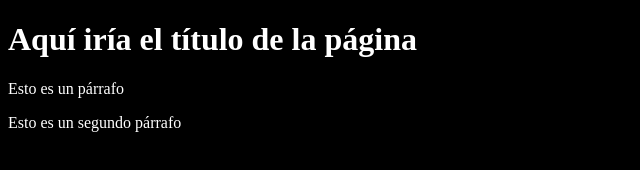
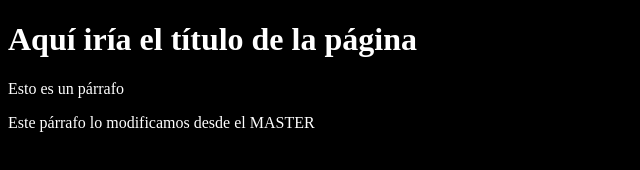
Before and after one commit to rcmucc/crud, a plain HTML site: page index.html in a window 1280 px wide. Shown: the whole page, without its empty margins (0-640 px from the left). Drawn offline with Linux system fonts and the light colour scheme.

Commit message:
Update index.html

```diff
--- a/index.html
+++ b/index.html
@@ -10,6 +10,6 @@
 <body>
     <h1>Aquí iría el título de la página</h1>
     <p>Esto es un párrafo</p>
-    <p>Esto es un segundo párrafo</p>
+    <p>Este párrafo lo modificamos desde el MASTER</p>
 </body>
 </html>
```
